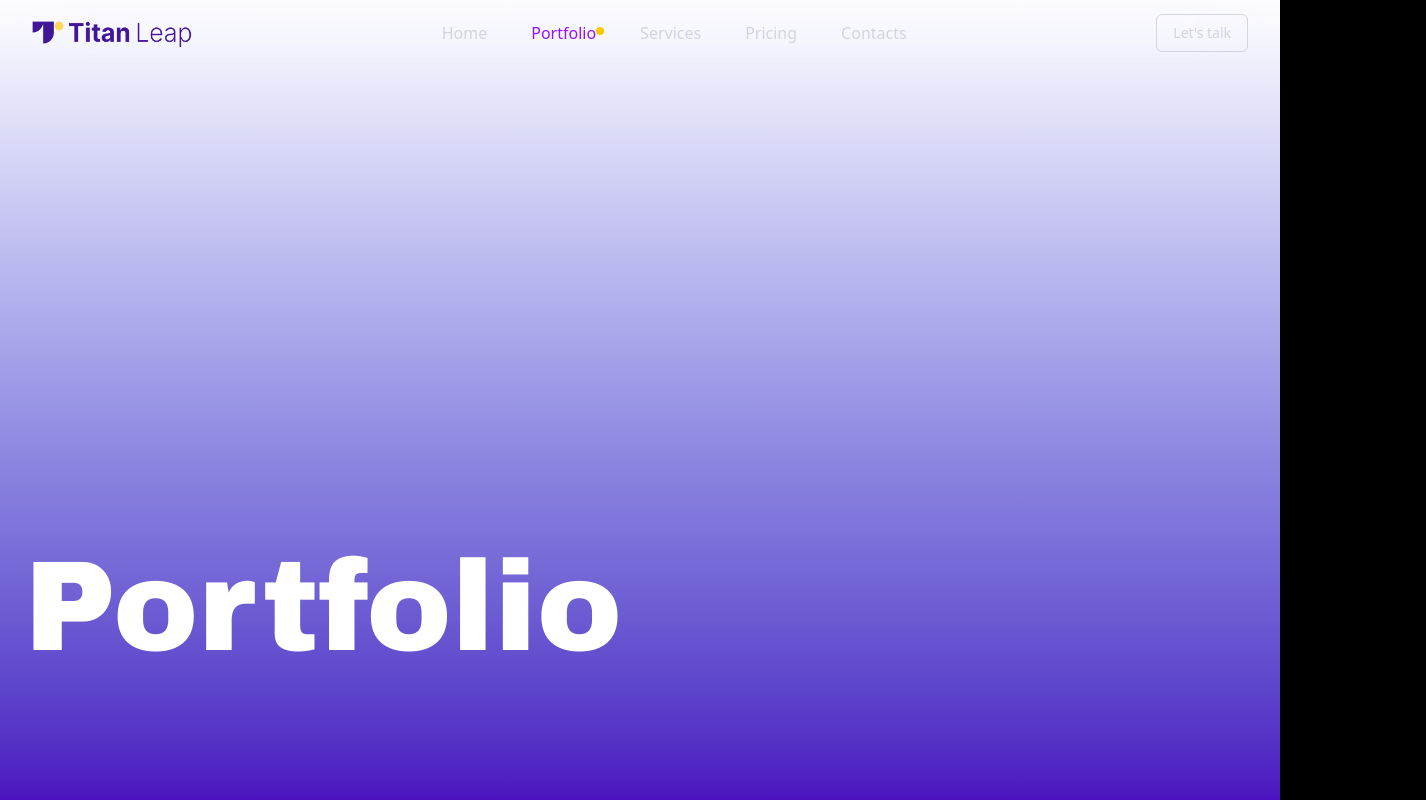
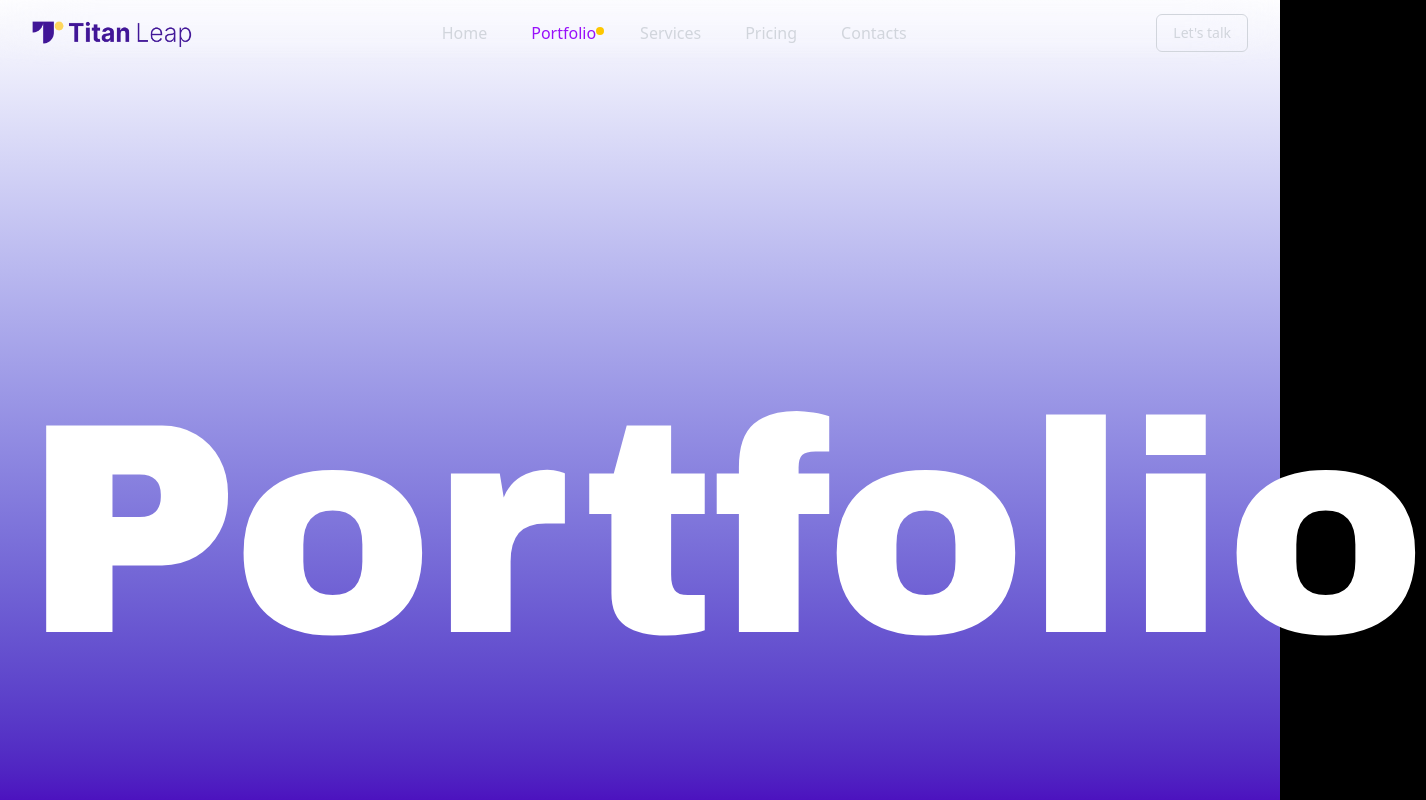
Before and after one commit to Femi-Benjamin/Titan-leap, a React (Vite) app: page /portfolio in a window 1280 px wide. Shown: the top 800 px of the page, 1426 px wide, since content can reach past the window. Built offline with nearby package versions, Linux system fonts and the light colour scheme.

Commit message:
update textSize

```diff
--- a/src/Components/Pricing.tsx
+++ b/src/Components/Pricing.tsx
@@ -180,9 +180,9 @@ const PricingPage: React.FC = () => {
   return (
     <div className="min-h-screen bg-gradient-to-b from-[#4B11BF] via-[#4C12BF] to-[#170044] font-sans pb-0 overflow-x-hidden">
       {/* Header Section */}
-      <div className="min-h-screen flex flex-col justify-end bg-gradient-to-t from-[#4C12BF] to-[#ffffff]">
-        <div className="max-w-7xl pb-16 px-6">
-          <h1 className="text-7xl md:text-9xl md:text-left text-center tracking-loose align-text-bottom text-white leading-loose font-Achivo">
+      <div className="lg:min-h-screen py-12 md:py-0 flex flex-col justify-end bg-gradient-to-t from-[#4C12BF] to-[#ffffff]">
+        <div className="max-w-7xl pb16 px-6 md:py-0 py-24">
+          <h1 className="text-7xl md:text-[200px] xl:text-[300px] md:text-left text-center tracking-loose align-text-bottom text-white leading-loose font-Achivo">
             Pricing
           </h1>
         </div>
--- a/src/Pages/Portfolio.tsx
+++ b/src/Pages/Portfolio.tsx
@@ -13,9 +13,9 @@ const OurWork = () => {
       <Topbar />
       <main className="mx-auto">
         {/* Page Title Section */}
-        <div className="bg-gradient-to-t from-[#4C12BF] to-[#ffffff] min-h-screen  flex flex-col justify-end">
-          <div className="max-w-7xl md:pb-28 px-6">
-            <h1 className="text-7xl md:text-9xl md:text-left text-center tracking-loose align-text-bottom text-white leading-tight font-Achivo">
+        <div className="bg-gradient-to-t from-[#4C12BF] to-[#ffffff] lg:min-h-screen py-12 md:py-20 flex flex-col justify-end">
+          <div className="max-w-7xl mdpb-28 px-6 md:py-0 py-24">
+            <h1 className="text-7xl md:text-[200px] xl:text-[300px] md:text-left text-center tracking-loose align-text-bottom text-white leading-tight font-Achivo">
               Portfolio
             </h1>
           </div>
--- a/src/Pages/Services.tsx
+++ b/src/Pages/Services.tsx
@@ -218,9 +218,9 @@ const Services = () => {
     <div className="min-h-screen text-white bg-[#160043]">
       <Topbar />
       {/* Page Title Section */}
-      <div className="bg-gradient-to-t from-[#4C12BF] to-[#ffffff] min-h-screen  flex flex-col justify-end">
-        <div className="max-w-7xl md:pb-28 px-6">
-          <h1 className="text-7xl md:text-9xl md:text-left text-center tracking-loose align-text-bottom text-white leading-tight font-Achivo">
+      <div className="bg-gradient-to-t from-[#4C12BF] to-[#ffffff] lg:min-h-screen py-12 md:py-20 flex flex-col justify-end">
+        <div className="max-w-7xl mdpb-28 px-6 md:py-0 py-24">
+          <h1 className="text-7xl md:text-[200px] xl:text-[300px] md:text-left text-center tracking-loose align-text-bottom text-white leading-tight font-Achivo">
             Services
           </h1>
         </div>
```
